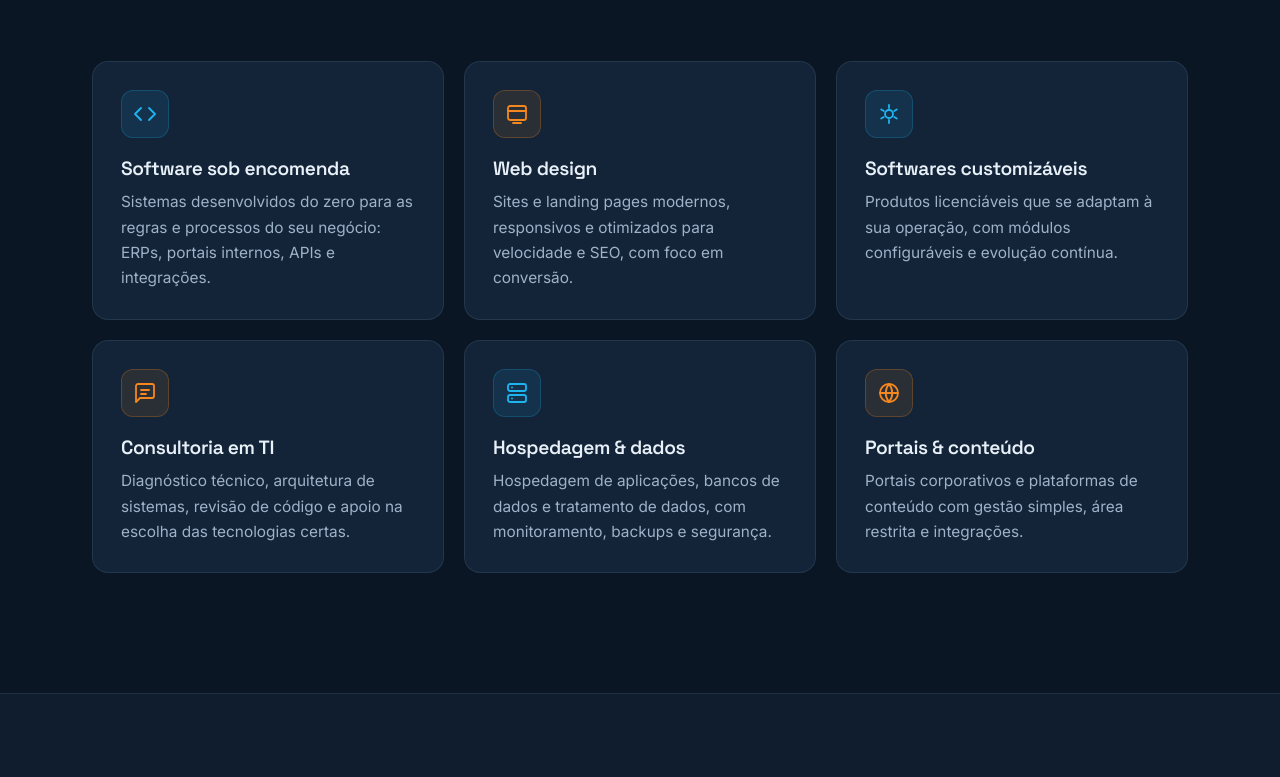
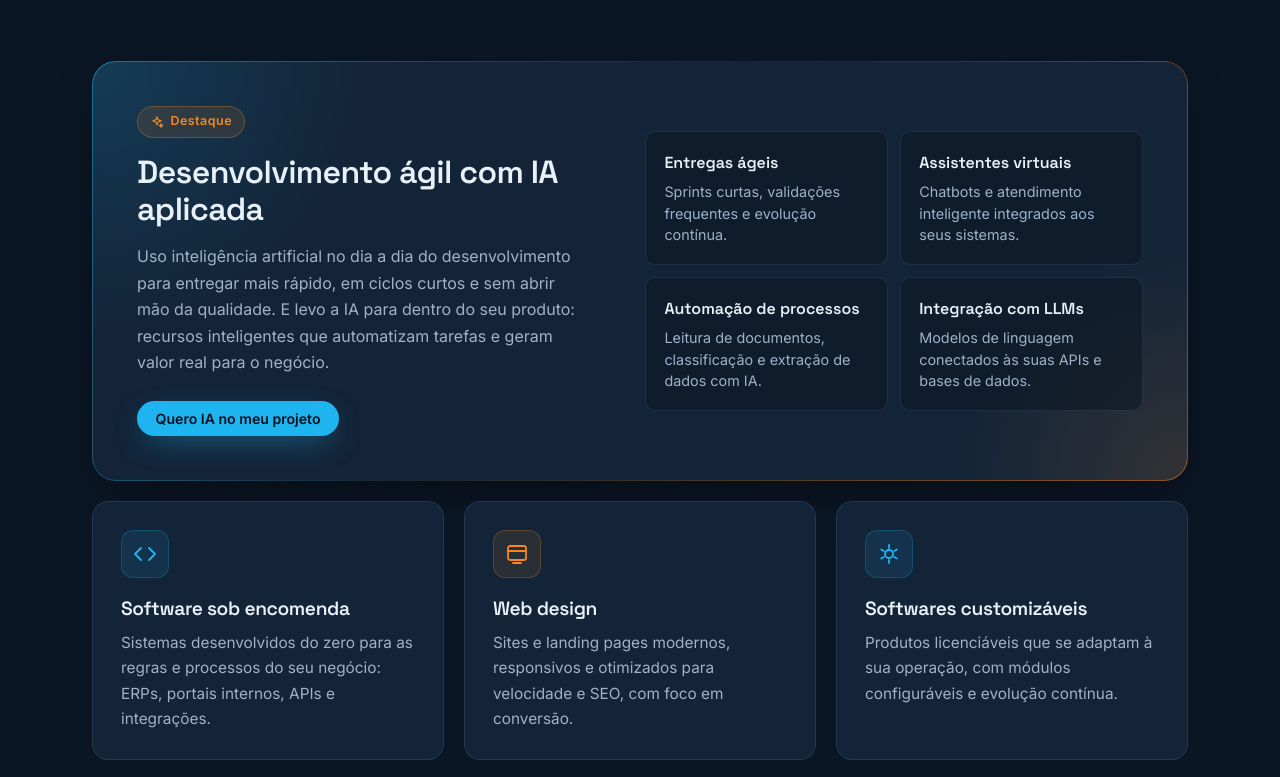
Before and after one commit to Ducatti/jbd-site, a plain HTML site: page index.html in a window 1280 px wide. Shown: the part 1221-1998 px from the top of the page. Drawn offline with Linux system fonts and the light colour scheme.

Commit message:
Adiciona destaque de desenvolvimento ágil com IA aplicada
- Bloco em destaque na seção de Serviços com entregas ágeis,
  assistentes virtuais, automação de processos e integração com LLMs
- Opção "IA aplicada / automação" no formulário de contato
- Meta description atualizada
- Meta tag de verificação de domínio do Facebook

Co-Authored-By: Claude Opus 5.5 <noreply@anthropic.com>

```diff
--- a/assets/css/styles.css
+++ b/assets/css/styles.css
@@ -329,6 +329,66 @@ p  { margin: 0 0 1em; color: var(--text-muted); }
 .section__head { max-width: 640px; margin: 0 auto clamp(40px, 6vw, 64px); text-align: center; }
 .section__head p { font-size: 1.05rem; margin: 0; }
 
+/* ---------- Destaque: IA aplicada ---------- */
+.feature {
+  position: relative;
+  display: grid;
+  grid-template-columns: 1fr 1.1fr;
+  gap: clamp(28px, 5vw, 56px);
+  align-items: center;
+  margin-bottom: 20px;
+  padding: clamp(28px, 4vw, 44px);
+  border-radius: var(--radius-lg);
+  border: 1px solid transparent;
+  background:
+    radial-gradient(500px circle at 0% 0%, rgba(30, 180, 240, 0.16), transparent 55%),
+    radial-gradient(420px circle at 100% 100%, rgba(245, 135, 31, 0.14), transparent 55%),
+    linear-gradient(var(--surface), var(--surface)) padding-box,
+    linear-gradient(130deg, rgba(30, 180, 240, 0.6), rgba(255, 255, 255, 0.06) 45%, rgba(245, 135, 31, 0.55)) border-box;
+  box-shadow: var(--shadow);
+}
+.feature__badge {
+  display: inline-flex;
+  align-items: center;
+  gap: 0.4rem;
+  padding: 0.3rem 0.75rem;
+  margin-bottom: 1rem;
+  border-radius: 999px;
+  font-size: 0.78rem;
+  font-weight: 600;
+  letter-spacing: 0.04em;
+  color: var(--orange);
+  background: rgba(245, 135, 31, 0.12);
+  border: 1px solid rgba(245, 135, 31, 0.3);
+}
+.feature h3 { font-size: clamp(1.5rem, 2.6vw, 2rem); }
+.feature__content p { margin-bottom: 1.6rem; }
+
+.feature__list {
+  list-style: none;
+  margin: 0;
+  padding: 0;
+  display: grid;
+  grid-template-columns: 1fr 1fr;
+  gap: 12px;
+}
+.feature__list li {
+  padding: 18px;
+  border-radius: var(--radius-sm);
+  background: rgba(11, 22, 36, 0.55);
+  border: 1px solid var(--border);
+  transition: border-color .25s ease;
+}
+.feature__list li:hover { border-color: rgba(30, 180, 240, 0.35); }
+.feature__list strong {
+  display: block;
+  margin-bottom: 0.3rem;
+  font-family: var(--font-display);
+  font-weight: 600;
+  color: var(--text);
+}
+.feature__list span { display: block; font-size: 0.9rem; line-height: 1.5; color: var(--text-muted); }
+
 /* ---------- Cards de serviço ---------- */
 .cards {
   display: grid;
@@ -632,6 +692,7 @@ p  { margin: 0 0 1em; color: var(--text-muted); }
 
   .hero__inner,
   .about,
+  .feature,
   .contact { grid-template-columns: 1fr; }
   .hero__visual { max-width: 560px; }
   .about__media { margin: 0 auto; width: 100%; max-width: 380px; }
@@ -639,6 +700,7 @@ p  { margin: 0 0 1em; color: var(--text-muted); }
 
 @media (max-width: 560px) {
   .field-row,
+  .feature__list,
   .cards,
   .steps { grid-template-columns: 1fr; }
   .stats { grid-template-columns: repeat(3, 1fr); gap: 0 1rem; }
--- a/index.html
+++ b/index.html
@@ -4,7 +4,7 @@
   <meta charset="UTF-8">
   <meta name="viewport" content="width=device-width, initial-scale=1.0">
   <title>JBD Softwares | Desenvolvimento de Software sob Medida</title>
-  <meta name="description" content="JBD Desenvolvimento de Softwares — software sob encomenda, web design, consultoria em TI e hospedagem. Mais de 14 anos de experiência. Curitiba – PR.">
+  <meta name="description" content="JBD Desenvolvimento de Softwares — software sob encomenda, desenvolvimento ágil com IA aplicada, web design, consultoria em TI e hospedagem. Mais de 14 anos de experiência. Curitiba – PR.">
   <meta name="theme-color" content="#0b1624">
 
   <meta property="og:type" content="website">
@@ -21,6 +21,7 @@
   <link href="https://fonts.googleapis.com/css2?family=Inter:wght@400;500;600&family=Space+Grotesk:wght@500;600;700&display=swap" rel="stylesheet">
 
   <link rel="stylesheet" href="assets/css/styles.css">
+  <meta name="facebook-domain-verification" content="uzadyqwftc3lzl0vm5e65drp3jfn5y" />
 </head>
 <body>
 
@@ -106,6 +107,41 @@
           <h2>Do planejamento à produção</h2>
           <p>Soluções completas para empresas que precisam de tecnologia sob medida — sem burocracia e com comunicação direta com quem desenvolve.</p>
         </header>
+
+        <article class="feature reveal">
+          <div class="feature__content">
+            <span class="feature__badge">
+              <svg width="14" height="14" viewBox="0 0 24 24" fill="none" stroke="currentColor" stroke-width="2" stroke-linecap="round" stroke-linejoin="round" aria-hidden="true"><path d="M12 3l1.9 5.1L19 10l-5.1 1.9L12 17l-1.9-5.1L5 10l5.1-1.9z"/><path d="M19 15l.8 2.2L22 18l-2.2.8L19 21l-.8-2.2L16 18l2.2-.8z"/></svg>
+              Destaque
+            </span>
+            <h3>Desenvolvimento ágil com IA aplicada</h3>
+            <p>
+              Uso inteligência artificial no dia a dia do desenvolvimento para entregar mais rápido,
+              em ciclos curtos e sem abrir mão da qualidade. E levo a IA para dentro do seu produto:
+              recursos inteligentes que automatizam tarefas e geram valor real para o negócio.
+            </p>
+            <a href="#contato" class="btn btn--primary btn--sm">Quero IA no meu projeto</a>
+          </div>
+
+          <ul class="feature__list">
+            <li>
+              <strong>Entregas ágeis</strong>
+              <span>Sprints curtas, validações frequentes e evolução contínua.</span>
+            </li>
+            <li>
+              <strong>Assistentes virtuais</strong>
+              <span>Chatbots e atendimento inteligente integrados aos seus sistemas.</span>
+            </li>
+            <li>
+              <strong>Automação de processos</strong>
+              <span>Leitura de documentos, classificação e extração de dados com IA.</span>
+            </li>
+            <li>
+              <strong>Integração com LLMs</strong>
+              <span>Modelos de linguagem conectados às suas APIs e bases de dados.</span>
+            </li>
+          </ul>
+        </article>
 
         <div class="cards">
           <article class="card reveal">
@@ -301,6 +337,7 @@
               <label for="servico">Serviço de interesse</label>
               <select id="servico" name="servico">
                 <option>Software sob encomenda</option>
+                <option>IA aplicada / automação</option>
                 <option>Web design / site</option>
                 <option>Software customizável</option>
                 <option>Consultoria em TI</option>
```
